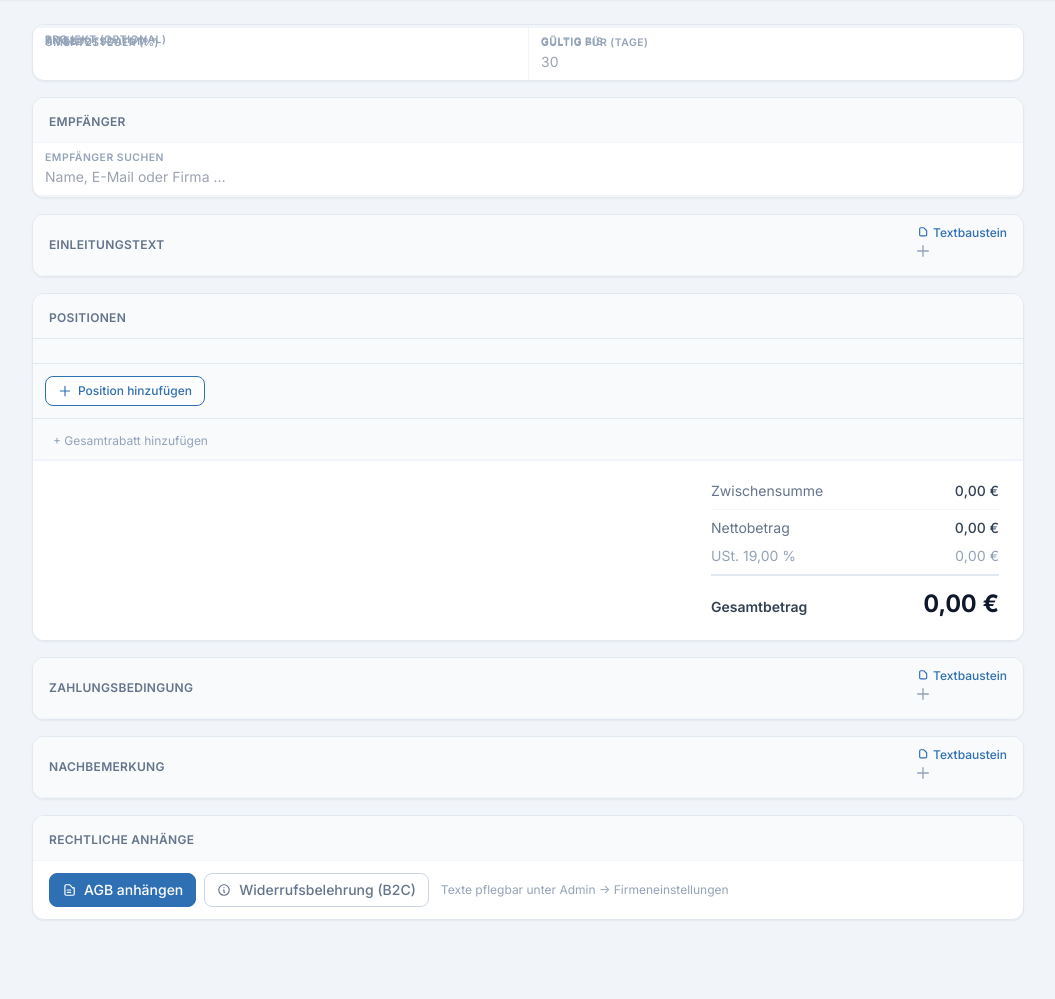
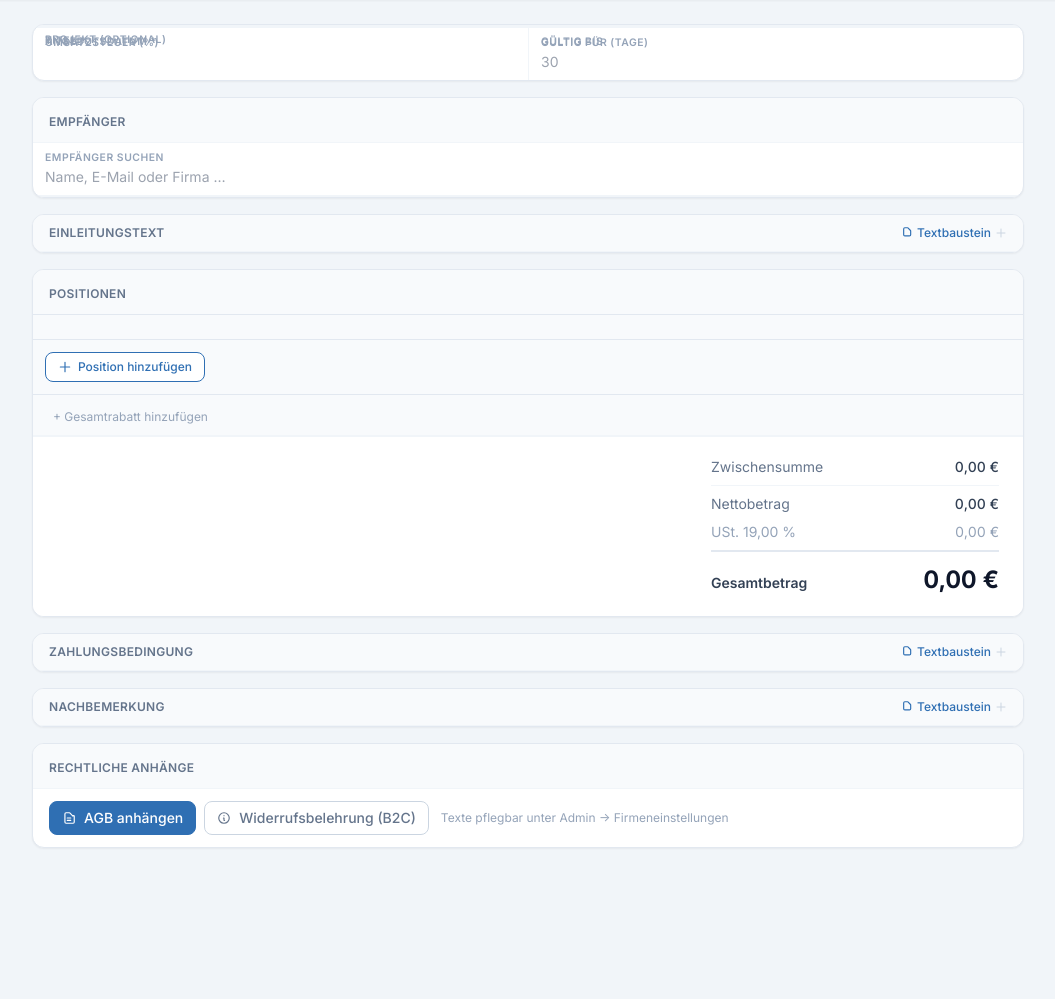
Before and after one commit to gt692/donna, a Django app: template donna/apps/crm/templates/crm/offer_form.html in a window 1280 px wide. Shown: the part 57-1056 px from the top of the page, without its empty margins (112-1167 px from the left). Run offline with Django 4.2, Linux system fonts and the light colour scheme; the template is opened without the code that fills it, so the values that code supplies are empty; some libraries are stand-ins or nearby versions.

Commit message:
ui: + Button Textbaustein inline neben Text (konsistent mit Einheit)
Co-Authored-By: Claude Sonnet 4.6 <noreply@anthropic.com>

```diff
--- a/donna/apps/crm/templates/crm/offer_form.html
+++ b/donna/apps/crm/templates/crm/offer_form.html
@@ -229,7 +229,7 @@
           <div class="border-b border-slate-100 relative">
             <div class="field-wrap">
               <label>Empfänger suchen</label>
-              <div class="relative">
+              <div class="relative flex items-center gap-1">
                 <input type="text" id="recipient-search" placeholder="Name, E-Mail oder Firma …"
                        autocomplete="off"
                        class="w-full px-3 py-2 pt-6 rounded-none border-0 text-sm focus:outline-none focus:ring-0 bg-white pr-8">
@@ -268,7 +268,7 @@
         <div class="bg-white rounded-xl border border-slate-200 shadow-sm overflow-hidden">
           <div class="px-4 py-2.5 bg-slate-50 border-b border-slate-100 flex items-center justify-between">
             <span class="text-xs font-semibold text-slate-500 uppercase tracking-wide">Einleitungstext</span>
-            <div class="relative">
+            <div class="relative flex items-center gap-1">
               <button type="button" class="tb-btn text-xs text-[#2F6FB3] hover:text-[#1e4d82] font-medium flex items-center gap-1"
                       data-target="{{ form.intro_text.id_for_label }}" data-category="intro">
                 <svg class="w-3.5 h-3.5" fill="none" stroke="currentColor" viewBox="0 0 24 24">
@@ -277,8 +277,8 @@
                 </svg>
                 Textbaustein
               </button>
-              <button type="button" class="tb-new-btn text-xs text-slate-400 hover:text-[#2F6FB3] transition" title="Neuen Textbaustein anlegen" data-category="intro" data-scope="offer">
-                <svg class="w-4 h-4" fill="none" stroke="currentColor" viewBox="0 0 24 24"><path stroke-linecap="round" stroke-linejoin="round" stroke-width="2" d="M12 4v16m8-8H4"/></svg>
+              <button type="button" class="tb-new-btn text-slate-300 hover:text-[#2F6FB3] transition" title="Neuen Textbaustein anlegen" data-category="intro" data-scope="offer">
+                <svg class="w-3 h-3" fill="none" stroke="currentColor" viewBox="0 0 24 24"><path stroke-linecap="round" stroke-linejoin="round" stroke-width="2" d="M12 4v16m8-8H4"/></svg>
               </button>
               <div class="tb-dropdown hidden"></div>
             </div>
@@ -473,7 +473,7 @@
         <div class="bg-white rounded-xl border border-slate-200 shadow-sm overflow-hidden">
           <div class="px-4 py-2.5 bg-slate-50 border-b border-slate-100 flex items-center justify-between">
             <span class="text-xs font-semibold text-slate-500 uppercase tracking-wide">Zahlungsbedingung</span>
-            <div class="relative">
+            <div class="relative flex items-center gap-1">
               <button type="button" class="tb-btn text-xs text-[#2F6FB3] hover:text-[#1e4d82] font-medium flex items-center gap-1"
                       data-target="{{ form.payment_terms.id_for_label }}" data-category="payment">
                 <svg class="w-3.5 h-3.5" fill="none" stroke="currentColor" viewBox="0 0 24 24">
@@ -482,8 +482,8 @@
                 </svg>
                 Textbaustein
               </button>
-              <button type="button" class="tb-new-btn text-xs text-slate-400 hover:text-[#2F6FB3] transition" title="Neuen Textbaustein anlegen" data-category="payment" data-scope="offer">
-                <svg class="w-4 h-4" fill="none" stroke="currentColor" viewBox="0 0 24 24"><path stroke-linecap="round" stroke-linejoin="round" stroke-width="2" d="M12 4v16m8-8H4"/></svg>
+              <button type="button" class="tb-new-btn text-slate-300 hover:text-[#2F6FB3] transition" title="Neuen Textbaustein anlegen" data-category="payment" data-scope="offer">
+                <svg class="w-3 h-3" fill="none" stroke="currentColor" viewBox="0 0 24 24"><path stroke-linecap="round" stroke-linejoin="round" stroke-width="2" d="M12 4v16m8-8H4"/></svg>
               </button>
               <div class="tb-dropdown hidden"></div>
             </div>
@@ -495,7 +495,7 @@
         <div class="bg-white rounded-xl border border-slate-200 shadow-sm overflow-hidden">
           <div class="px-4 py-2.5 bg-slate-50 border-b border-slate-100 flex items-center justify-between">
             <span class="text-xs font-semibold text-slate-500 uppercase tracking-wide">Nachbemerkung</span>
-            <div class="relative">
+            <div class="relative flex items-center gap-1">
               <button type="button" class="tb-btn text-xs text-[#2F6FB3] hover:text-[#1e4d82] font-medium flex items-center gap-1"
                       data-target="{{ form.closing_text.id_for_label }}" data-category="closing">
                 <svg class="w-3.5 h-3.5" fill="none" stroke="currentColor" viewBox="0 0 24 24">
@@ -504,8 +504,8 @@
                 </svg>
                 Textbaustein
               </button>
-              <button type="button" class="tb-new-btn text-xs text-slate-400 hover:text-[#2F6FB3] transition" title="Neuen Textbaustein anlegen" data-category="closing" data-scope="offer">
-                <svg class="w-4 h-4" fill="none" stroke="currentColor" viewBox="0 0 24 24"><path stroke-linecap="round" stroke-linejoin="round" stroke-width="2" d="M12 4v16m8-8H4"/></svg>
+              <button type="button" class="tb-new-btn text-slate-300 hover:text-[#2F6FB3] transition" title="Neuen Textbaustein anlegen" data-category="closing" data-scope="offer">
+                <svg class="w-3 h-3" fill="none" stroke="currentColor" viewBox="0 0 24 24"><path stroke-linecap="round" stroke-linejoin="round" stroke-width="2" d="M12 4v16m8-8H4"/></svg>
               </button>
               <div class="tb-dropdown hidden"></div>
             </div>
```
Also changed, not shown: donna/apps/crm/templates/crm/invoice_form.html (+10 -10 lines).
